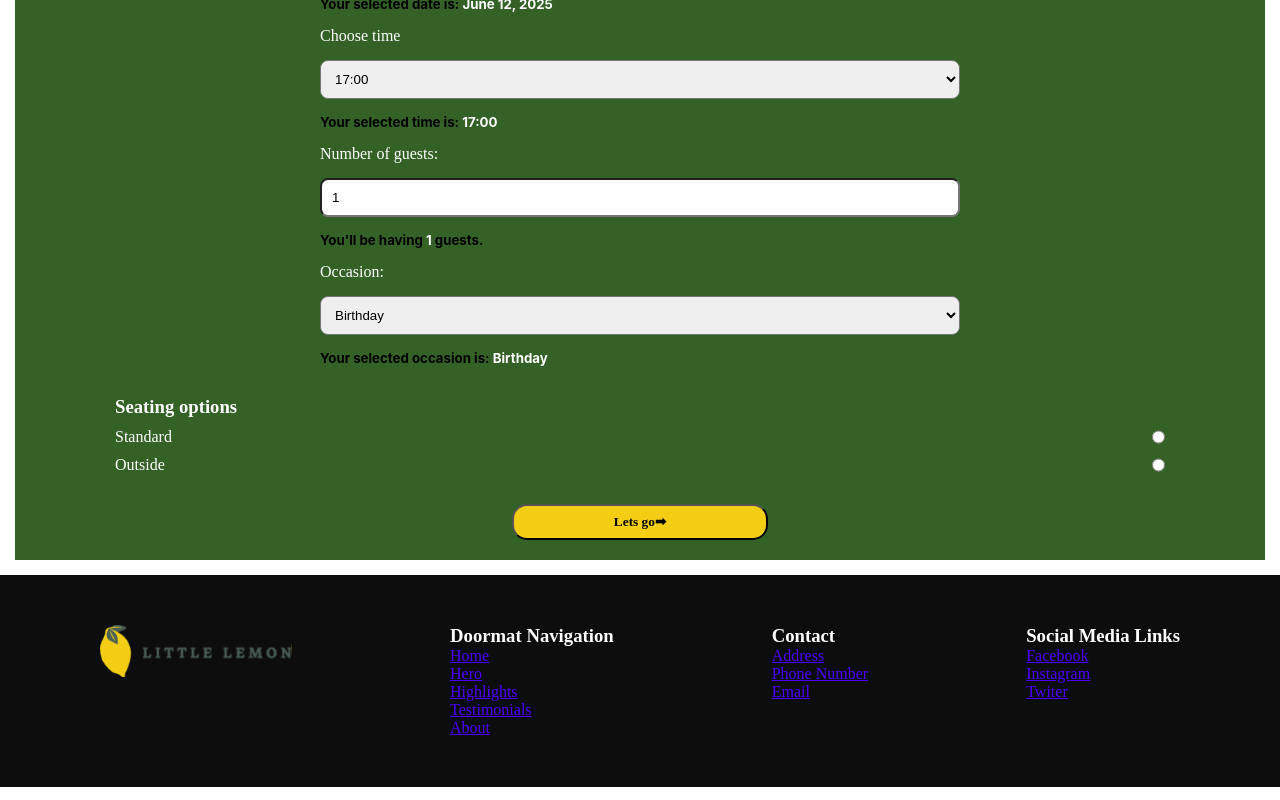
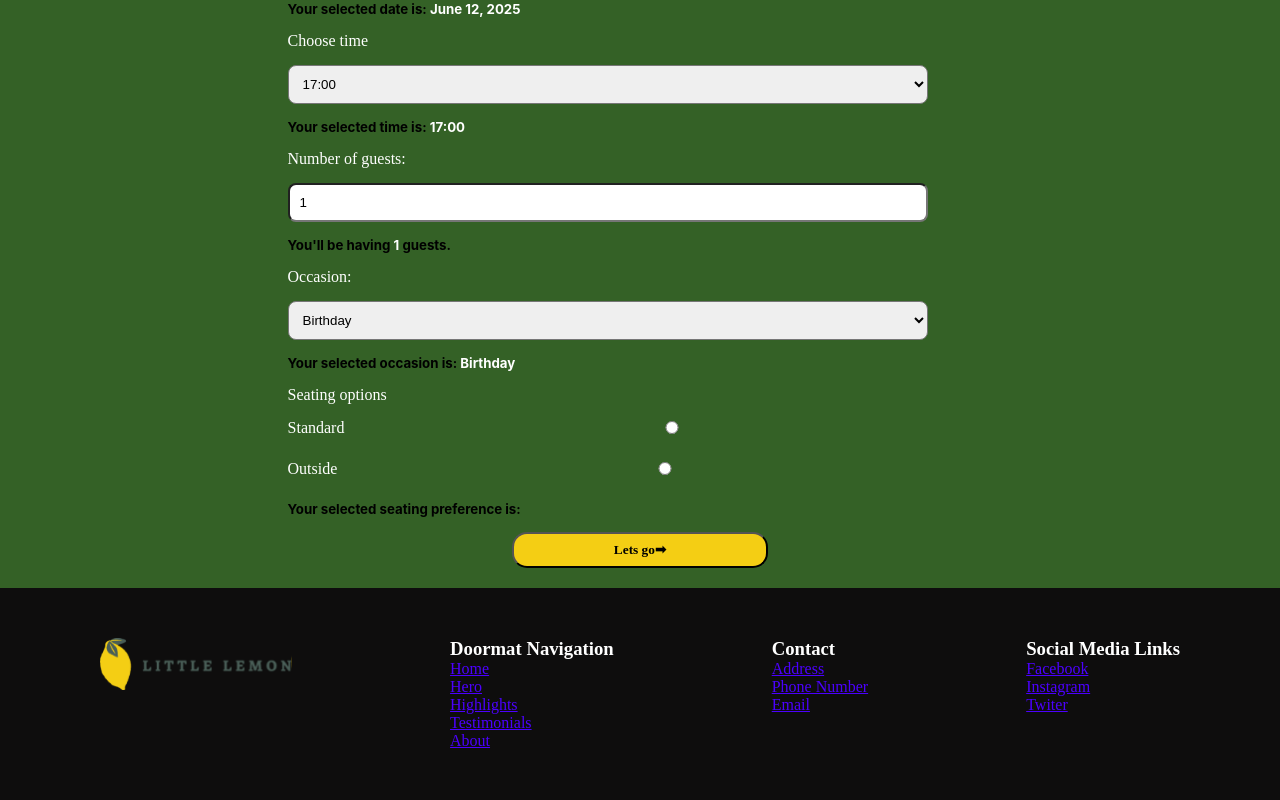
Before and after one commit to Freddsterius/little-lemon, a React (Create React App) app: page /booking in a window 1280 px wide. Shown: the part 642-1442 px from the top of the page. Built offline with nearby package versions, Linux system fonts and the light colour scheme.

Commit message:
minor adjustments regarding the forms

```diff
--- a/src/components/booking/bookingForm/BookingForm.js
+++ b/src/components/booking/bookingForm/BookingForm.js
@@ -58,6 +58,13 @@ const BookingForm = ({ availableTimes, dispatch }) => {
     setOccasion(e.target.value);
   };
 
+  /*Seating Options state */
+  const [selectedOption, setSelectedOption] = useState("");
+
+  const handleChange = (event) => {
+    setSelectedOption(event.target.value);
+  };
+
   const handleSubmit = (e) => {
     e.preventDefault();
     //console.log("All the forms data");
@@ -110,6 +117,7 @@ const BookingForm = ({ availableTimes, dispatch }) => {
         You'll be having{" "}
         <span style={{ color: "white" }}>{numberOfGuests}</span> guests.
       </h5>
+
       <label htmlFor="occasion">Occasion:</label>
       <select
         id="occasion"
@@ -125,6 +133,41 @@ const BookingForm = ({ availableTimes, dispatch }) => {
         Your selected occasion is:{" "}
         <span style={{ color: "white" }}>{occasion}</span>
       </h5>
+
+      <label>Seating options</label>
+
+      <section className="radio-option">
+        <label htmlFor="standard">Standard</label>
+        <input
+          type="radio"
+          id="standard"
+          name="seating-preference"
+          value="Standard"
+          checked={selectedOption === "Standard"}
+          onChange={handleChange}
+        />
+      </section>
+
+      <section className="radio-option">
+        <label htmlFor="outside">Outside</label>
+        <input
+          type="radio"
+          id="outside"
+          name="seating-preference"
+          value="Outside"
+          checked={selectedOption === "Outside"}
+          onChange={handleChange}
+        />
+      </section>
+
+      <h5>
+        Your selected seating preference is:{" "}
+        <span style={{ color: "white" }}>{selectedOption}</span>
+      </h5>
+
+      <div className="letsgo-btn-container">
+        <button id="letsgo-btn">Lets go➡</button>
+      </div>
     </form>
   );
 };
--- a/src/components/booking/bookingForm/bookingForm.css
+++ b/src/components/booking/bookingForm/bookingForm.css
@@ -10,8 +10,7 @@ form {
   max-width: 200px;
   gap: 15px;
   text-align: left;
-  margin-left: auto;
-  margin-right: auto;
+  margin: auto;
   justify-content: center;
 }
 form label {
@@ -24,3 +23,55 @@ select {
   border-radius: 8px;
   width: 50vw;
 }
+/*
+.seating-option {
+  padding: 30px 240px;
+}
+.seating-option h3 {
+  display: flex;
+  align-self: flex-start;
+  padding-left: 100px;
+  font-family: karla;
+  color: white;
+}
+
+.standard-container {
+  display: flex;
+  justify-content: space-between;
+  padding-left: 100px;
+  padding-right: 100px;
+  padding-block: 10px;
+  font-family: karla;
+  color: white;
+}
+.standard-container {
+  display: flex;
+  justify-content: space-between;
+  padding-left: 100px;
+  padding-right: 100px;
+  font-family: karla;
+  color: white;
+}
+*/
+.radio-option {
+  display: flex;
+  align-items: center;
+  gap: 8px; /* spacing between label and radio */
+  margin-bottom: 8px;
+}
+
+div.letsgo-btn-container {
+  display: flex;
+  justify-content: center;
+  padding-bottom: 20px;
+}
+
+#letsgo-btn {
+  color: rgb(0, 0, 0);
+  background-color: #f4ce14;
+  padding: 8px;
+  border-radius: 15px;
+  width: 20vw;
+  font-family: karla;
+  font-weight: bold;
+}
--- a/src/components/booking/bookingPage/BookingPage.js
+++ b/src/components/booking/bookingPage/BookingPage.js
@@ -1,4 +1,4 @@
-import React from "react";
+import React, { useState } from "react";
 import BookingForm from "../bookingForm/BookingForm";
 import photo1 from "../../../assets/images/restaurant chef B.jpg";
 import photo2 from "../../../assets/images/restaurant.jpg";
@@ -19,22 +19,8 @@ const BookingPage = ({ availableTimes = { availableTimes }, dispatch }) => {
           <img src={photo2} alt="" />
         </div>
       </section>
+
       <BookingForm availableTimes={availableTimes} dispatch={dispatch} />
-      <section className="seating-option">
-        <h3>Seating options</h3>
-        <div className="standard-container">
-          <label>Standard</label>
-          <input type="radio" id="standard" name="seating-preference" />
-        </div>
-
-        <div className="outside-container">
-          <label>Outside</label>
-          <input type="radio" id="outside" name="seating-preference" />
-        </div>
-      </section>
-      <div className="letsgo-btn-container">
-        <button id="letsgo-btn">Lets go➡</button>
-      </div>
     </div>
   );
 };
--- a/src/components/booking/bookingPage/bookingPage.css
+++ b/src/components/booking/bookingPage/bookingPage.css
@@ -8,7 +8,7 @@ body {
 }
 .booking-page {
   background-color: rgb(52, 97, 38);
-  margin: 15px;
+  margin: auto;
 }
 .little-lemon {
   display: flex;
@@ -43,9 +43,13 @@ body {
   display: flex;
   justify-content: center;
   flex-direction: row;
+  margin: auto;
+  /*
   padding-left: 100px;
   padding-right: 100px;
   padding-block: 20px;
+*/
+  padding: 30px 200px;
 }
 .any-occasion-images img {
   width: 25vw;
@@ -53,46 +57,3 @@ body {
   text-align: center;
   border-radius: 7px;
 }
-
-.seating-option {
-  padding-block: 30px;
-}
-.seating-option h3 {
-  display: flex;
-  align-self: flex-start;
-  padding-left: 100px;
-  font-family: karla;
-  color: white;
-}
-
-.standard-container {
-  display: flex;
-  justify-content: space-between;
-  padding-left: 100px;
-  padding-right: 100px;
-  padding-block: 10px;
-  font-family: karla;
-  color: white;
-}
-.outside-container {
-  display: flex;
-  justify-content: space-between;
-  padding-left: 100px;
-  padding-right: 100px;
-  font-family: karla;
-  color: white;
-}
-div.letsgo-btn-container {
-  display: flex;
-  justify-content: center;
-  padding-bottom: 20px;
-}
-button#letsgo-btn {
-  color: black;
-  background-color: #f4ce14;
-  padding: 8px;
-  border-radius: 15px;
-  width: 20vw;
-  font-family: karla;
-  font-weight: bold;
-}
```
